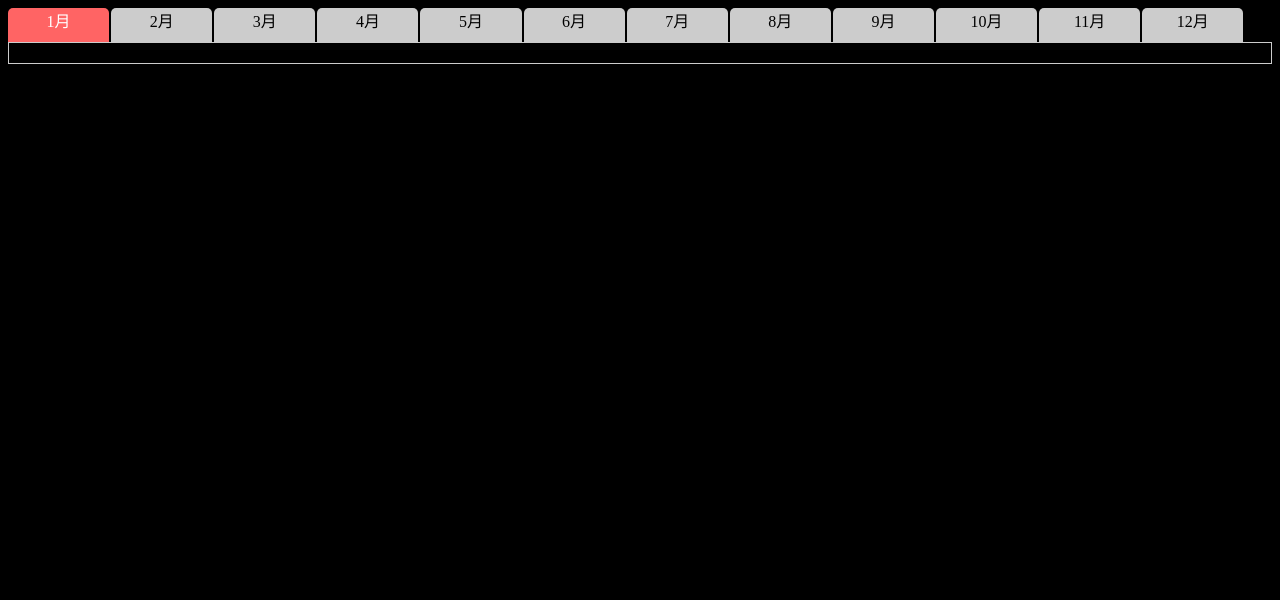
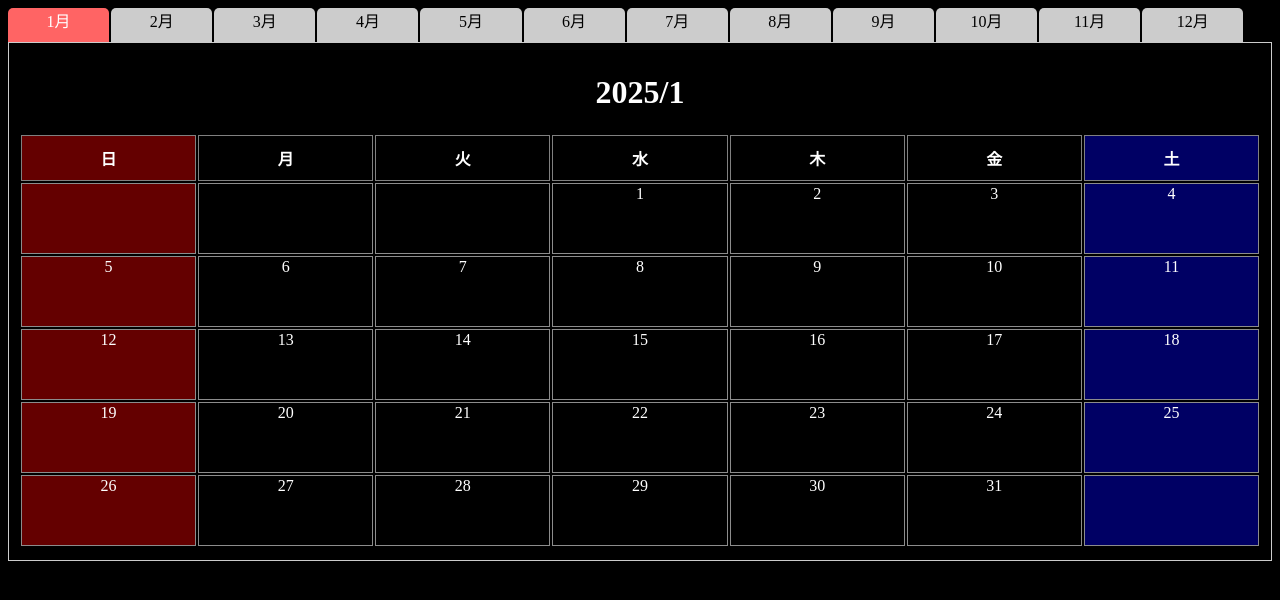
Before and after one commit to itinomiya/test_calender, a plain HTML site: page index.html in a window 1280 px wide. Drawn offline with Linux system fonts and the light colour scheme; files that its build step writes are made by us from their sources.

Commit message:
Update index.html

```diff
--- a/index.html
+++ b/index.html
@@ -2,7 +2,7 @@
 <html>
     <head>
         <meta charset="utf-8">
-        <link rel="stylesheet" href="asset/css/style.css">
+        <link rel="stylesheet" href="style.css">
         <title>
             tab 練習
         </title>
@@ -40,6 +40,6 @@
         </div>
 
 
-        <script type="text/javascript" src="asset/js/main.js"></script>
+        <script type="text/javascript" src="main.js"></script>
     </body>
 </html>
```
